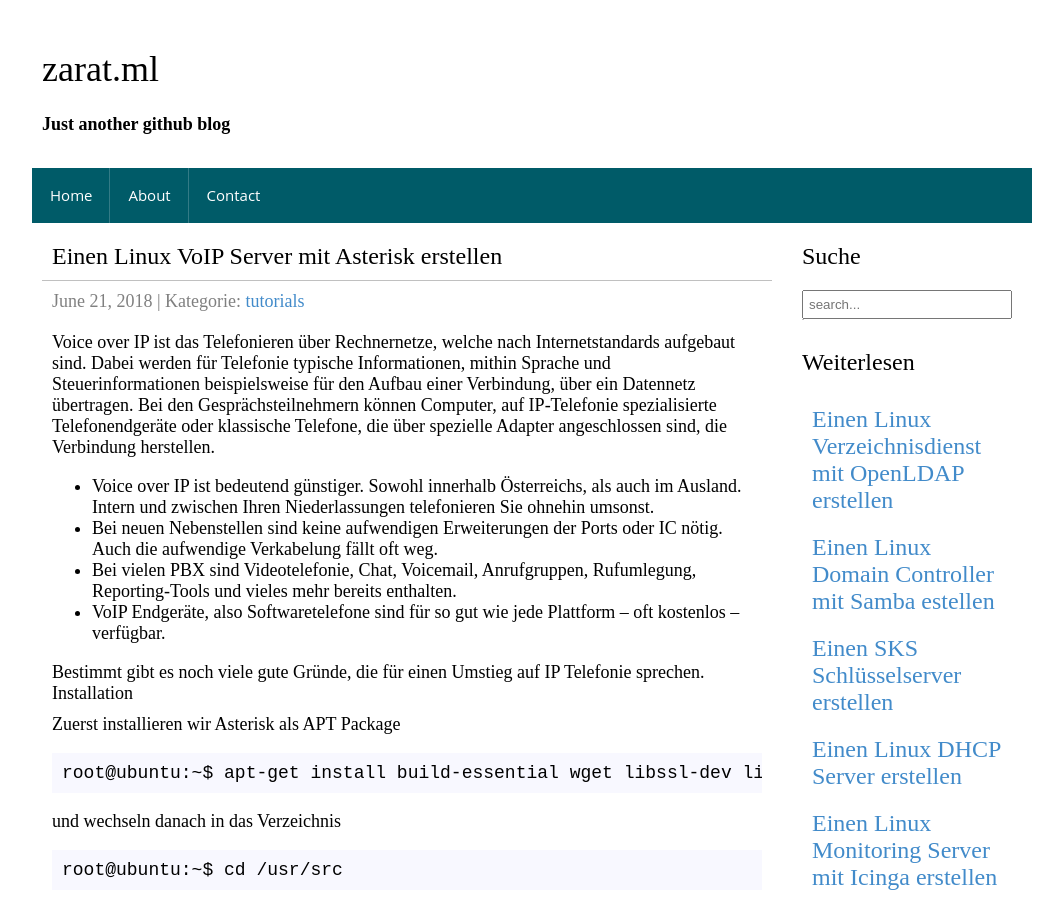
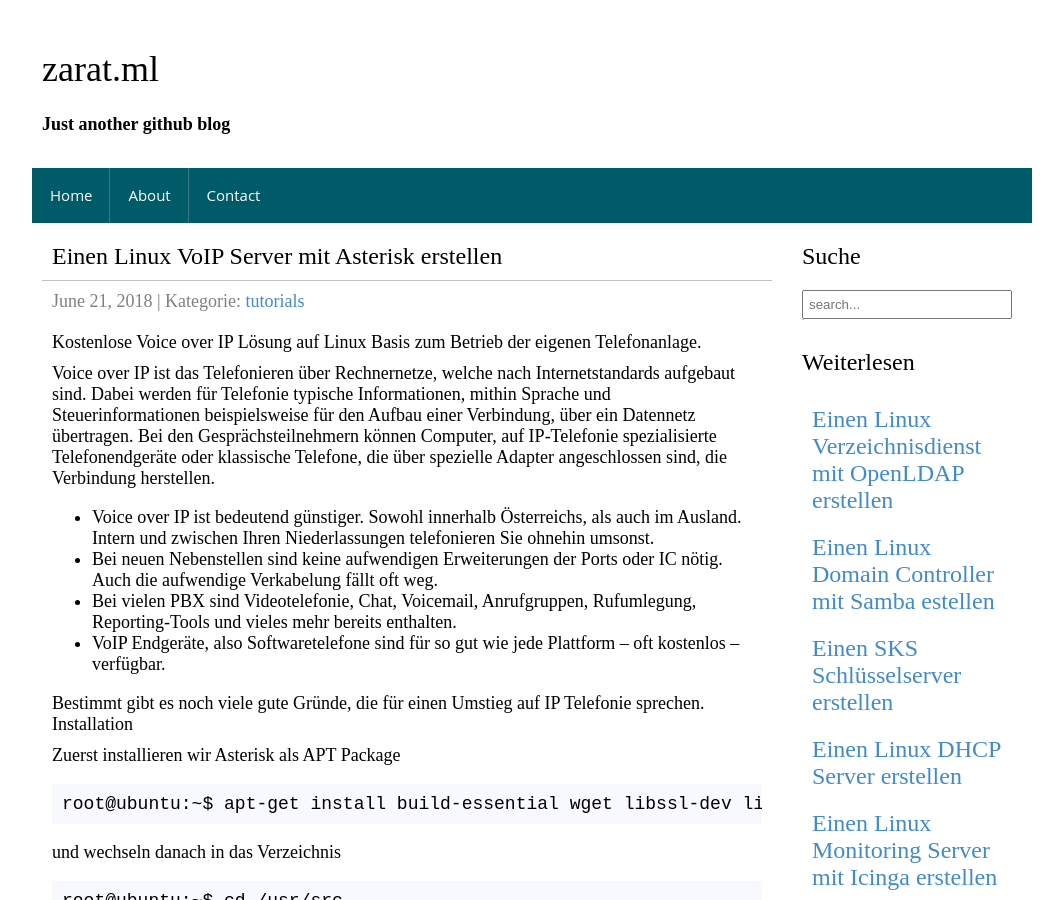
Before and after one commit to zarat/zarat.github.io, a Jekyll site: the page built from _posts/2018-06-21-asterisk.markdown, in a window 1280 px wide and 900 px high. Shown: the whole window, without its empty margins (108-1171 px from the left). Built offline with Jekyll 4.4.1, drawn with Linux system fonts in a browser that asks for light colours.

Commit message:
Update 2018-06-21-asterisk.markdown

```diff
--- a/_posts/2018-06-21-asterisk.markdown
+++ b/_posts/2018-06-21-asterisk.markdown
@@ -6,9 +6,11 @@
 permalink: /post/asterisk-voip-server
 ---
 
-Voice over IP ist das Telefonieren über Rechnernetze, welche nach Internetstandards aufgebaut sind. Dabei werden für Telefonie typische Informationen, mithin Sprache und Steuerinformationen beispielsweise für den Aufbau einer Verbindung, über ein Datennetz übertragen. Bei den Gesprächsteilnehmern können Computer, auf IP-Telefonie spezialisierte Telefonendgeräte oder klassische Telefone, die über spezielle Adapter angeschlossen sind, die Verbindung herstellen.
+Kostenlose Voice over IP Lösung auf Linux Basis zum Betrieb der eigenen Telefonanlage.
 
 <!--excerpt_separator-->
+
+Voice over IP ist das Telefonieren über Rechnernetze, welche nach Internetstandards aufgebaut sind. Dabei werden für Telefonie typische Informationen, mithin Sprache und Steuerinformationen beispielsweise für den Aufbau einer Verbindung, über ein Datennetz übertragen. Bei den Gesprächsteilnehmern können Computer, auf IP-Telefonie spezialisierte Telefonendgeräte oder klassische Telefone, die über spezielle Adapter angeschlossen sind, die Verbindung herstellen.
 
 - Voice over IP ist bedeutend günstiger. Sowohl innerhalb Österreichs, als auch im Ausland. Intern und zwischen Ihren Niederlassungen telefonieren Sie ohnehin umsonst.
 - Bei neuen Nebenstellen sind keine aufwendigen Erweiterungen der Ports oder IC nötig. Auch die aufwendige Verkabelung fällt oft weg.
```
